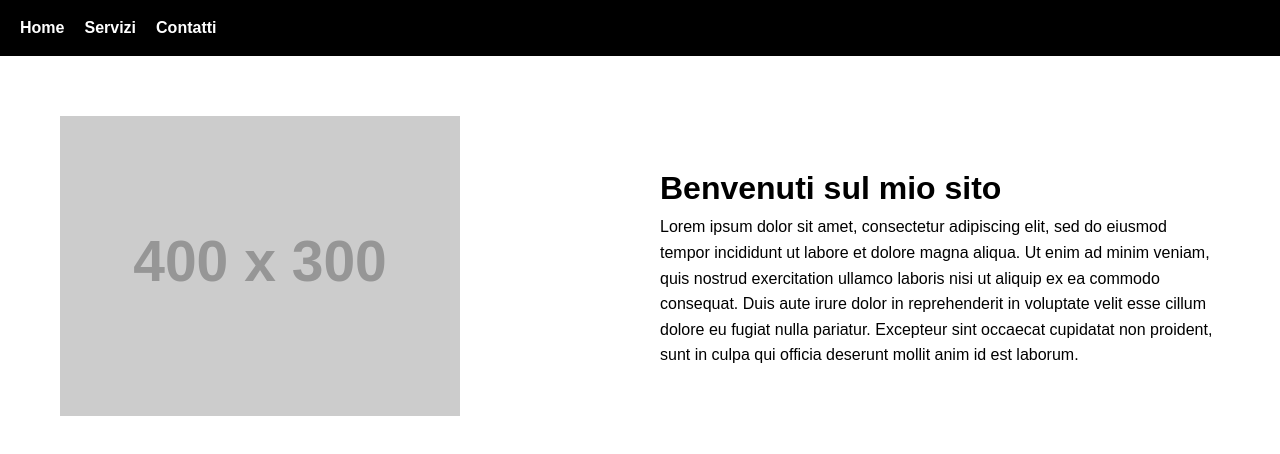
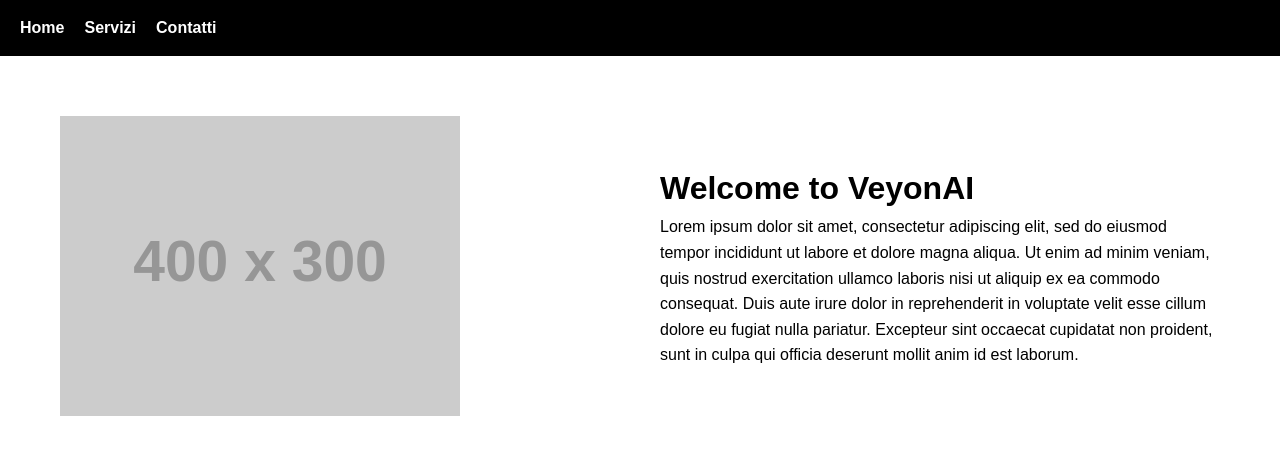
Before and after one commit to Crazzy94/SolarProject, a plain HTML site: page index.html in a window 1280 px wide. Drawn offline with Linux system fonts and the light colour scheme; placeholder pictures from the web are drawn by us.

Commit message:
Update index.html

```diff
--- a/index.html
+++ b/index.html
@@ -85,7 +85,7 @@
     </div>
     <!-- Testo a destra -->
     <div class="text">
-      <h1>Benvenuti sul mio sito</h1>
+      <h1>Welcome to VeyonAI</h1>
       <p>
 Lorem ipsum dolor sit amet, consectetur adipiscing elit, sed do eiusmod tempor incididunt ut labore et dolore magna aliqua. Ut enim ad minim veniam, quis nostrud exercitation ullamco laboris nisi ut aliquip ex ea commodo consequat. Duis aute irure dolor in reprehenderit in voluptate velit esse cillum dolore eu fugiat nulla pariatur. Excepteur sint occaecat cupidatat non proident, sunt in culpa qui officia deserunt mollit anim id est laborum.
       </p>
```
